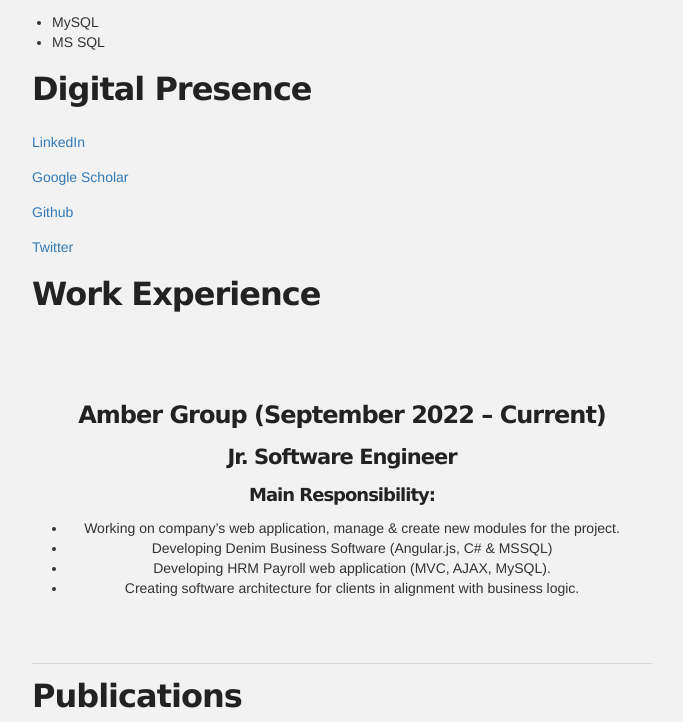
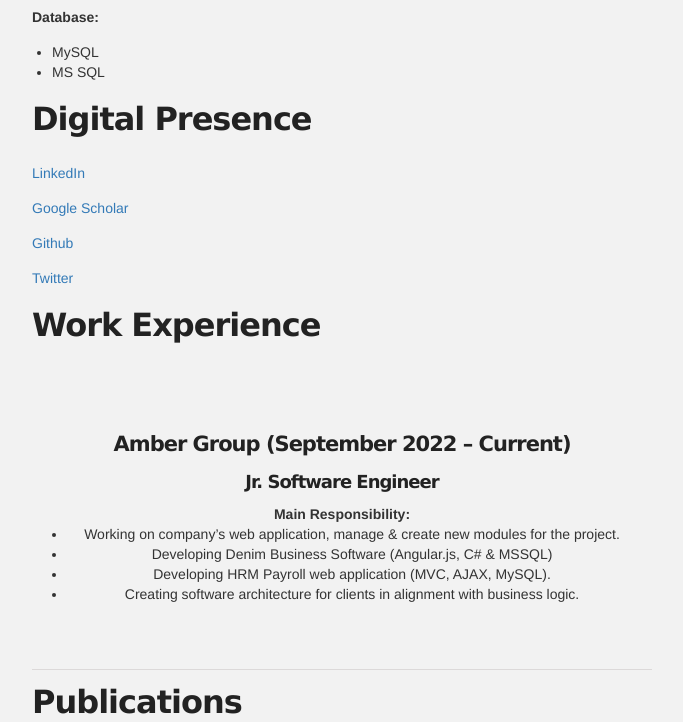
Before and after one commit to SajalDasShovon/portfolio, a website: page index.html in a window 1280 px wide. Shown: the part 1439-2161 px from the top of the page, without its empty margins (298-981 px from the left). Drawn offline with Linux system fonts and the light colour scheme.

Commit message:
Update index.html

```diff
--- a/index.html
+++ b/index.html
@@ -64,11 +64,11 @@
 
 </ul>
 
-<p><strong>Programming Languages & Skills:</strong></p>
+<h2>Programming Languages & Skills:</h2>
     <div id="skills">
         <ul>
             <li>JavaScript</li>
-            <li>AngularJs</li>
+            <li>AngularJS</li>
 	<li>Python</li>
             <li>Java</li>
             <li>C</li>
@@ -157,12 +157,12 @@
     <div id="experience">
 
 
-   <h3>Amber Group (September 2022 – Current)</h3>
+   <h4>Amber Group (September 2022 – Current)</h4>
 
-	<h4>Jr. Software Engineer</h4>
+	<h5>Jr. Software Engineer</h5>
 
 
-        <h5>Main Responsibility:</h5>
+        <strong>Main Responsibility:</strong>
         <ul>
             <li>Working on company’s web application, manage & create new modules for the project. </li>
             <li> Developing Denim Business Software (Angular.js, C# & MSSQL)</li>
```
